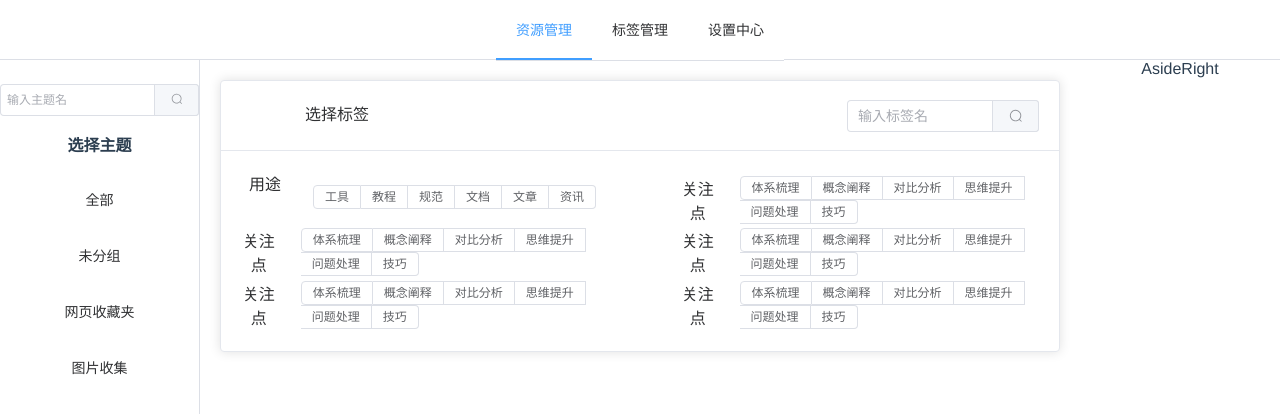
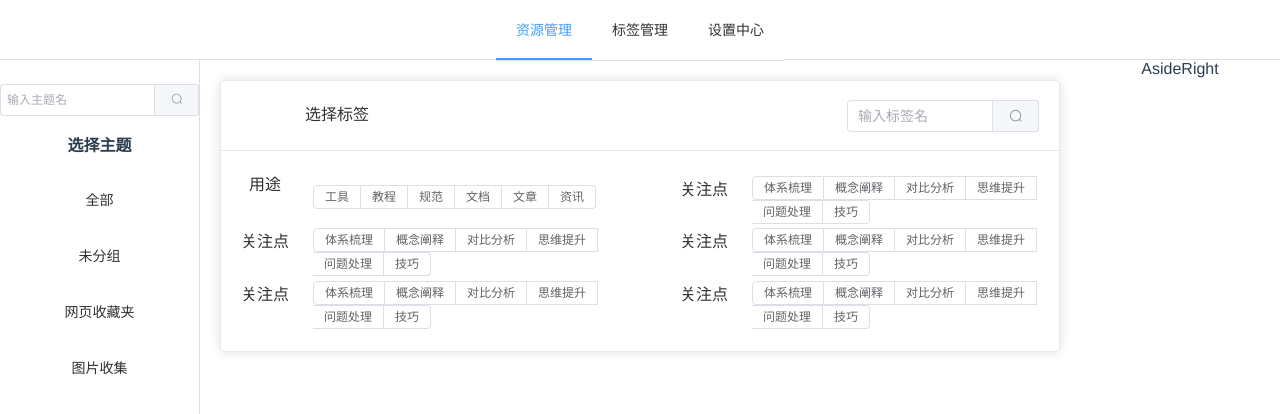
Before and after one commit to CJc-3103/resource-manager, a Vue app: page /#/resources in a window 1280 px wide. Shown: the top 414 px of the page. Built offline with nearby package versions, Linux system fonts and the light colour scheme.

Commit message:
fix width of "title" element inside flex box

```diff
--- a/src/assets/styles/layout/resources.scss
+++ b/src/assets/styles/layout/resources.scss
@@ -21,6 +21,7 @@
   .tag-tree-container {
     max-height: 10em;
     overflow-y: auto;
+
     .tag-tree-group {
       display: flex;
       flex-direction: row;
@@ -31,15 +32,20 @@
         &:nth-child(n + 2) {
           margin-top: 0.3em;
         }
+
         display: flex;
         flex-direction: row;
         justify-content: flex-start;
         width: 45%;
+
         .tag-tree_title {
           width: 3em;
+          flex-grow: 0;
+          flex-shrink: 0;
           font-weight: 400;
           padding-right: 1.5em;
         }
+
         .tag-tree_children {
           display: flex;
           flex-direction: row;
```
